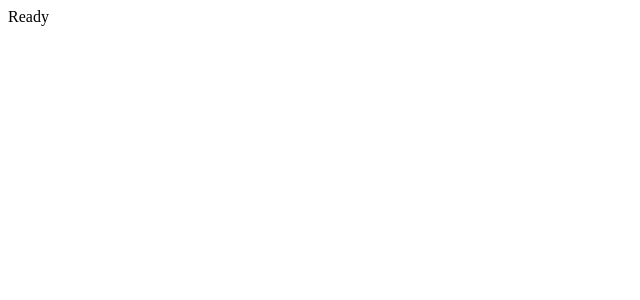
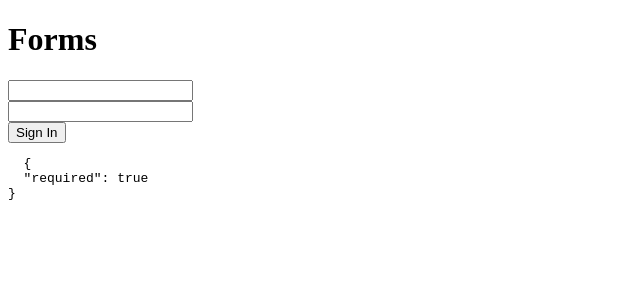
Before and after one commit to craigmckeachie/a16_demos, an Angular app: page / in a window 1280 px wide. Shown: the top 300 px of the page, without its empty margins (0-640 px from the left). Built offline with nearby package versions, Linux system fonts and the light colour scheme.

Commit message:
reactive-forms-validation

```diff
--- a/src/app/app.component.ts
+++ b/src/app/app.component.ts
@@ -1,8 +1,43 @@
-import { Component } from '@angular/core';
-
+import { Component, OnInit } from '@angular/core';
+import { FormGroup, FormControl, Validators } from '@angular/forms';
 @Component({
   selector: 'app-root',
-  template: ` Ready `,
-  styles: [],
+  template: `
+  <h1>
+  Forms
+  </h1>
+  <form [formGroup]="loginForm" (submit)="onSubmit()">
+  <input formControlName="username" type="text" name="username">
+  <br>
+  <input formControlName="password" type="text" name="password">
+  <br>
+  <button>Sign In</button>
+  </form>
+  <pre *ngIf="loginForm.get('username').invalid">
+  {{loginForm.get('username').errors | json}}
+  </pre>
+
+  <div *ngIf="loginForm.get('username').dirty &&
+  loginForm.get('username').invalid &&
+  loginForm.get('username').touched">
+  <div *ngIf="loginForm.get('username').hasError('required')">
+  Username is required.
+  </div>
+`,
+  styles: []
 })
-export class AppComponent {}
+export class AppComponent implements OnInit {
+  loginForm: FormGroup;
+  ngOnInit(): void {
+    this.loginForm = new FormGroup(
+      {
+        username: new FormControl(null, Validators.required),
+        password: new FormControl()
+      },
+      { updateOn: 'blur' }
+    );
+  }
+  onSubmit() {
+    console.log(this.loginForm.value);
+  }
+}
--- a/src/app/app.module.ts
+++ b/src/app/app.module.ts
@@ -1,18 +1,15 @@
+import { BrowserModule } from '@angular/platform-browser';
 import { NgModule } from '@angular/core';
-import { BrowserModule } from '@angular/platform-browser';
 
 import { AppRoutingModule } from './app-routing.module';
 import { AppComponent } from './app.component';
+import { ReactiveFormsModule } from '@angular/forms';
 
 @NgModule({
-  declarations: [
-    AppComponent
-  ],
-  imports: [
-    BrowserModule,
-    AppRoutingModule
-  ],
+  declarations: [AppComponent],
+  imports: [BrowserModule, AppRoutingModule,
+            ReactiveFormsModule],
   providers: [],
   bootstrap: [AppComponent]
 })
-export class AppModule { }
+export class AppModule {}
```
